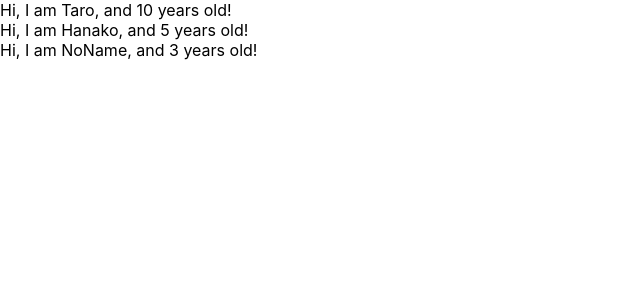
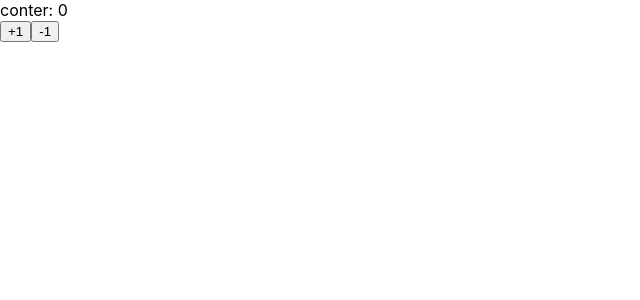
Before and after one commit to cptskgjG/udemy-react-redux-crud-application2, a React (Create React App) app: page / in a window 1280 px wide. Shown: the top 300 px of the page, without its empty margins (0-640 px from the left). Built offline with nearby package versions, Linux system fonts and the light colour scheme.

Commit message:
learn state and setState

```diff
--- a/src/App.js
+++ b/src/App.js
@@ -1,32 +1,30 @@
-import React from 'react';
-import PropTypes from 'prop-types';
+import React, { Component } from 'react';
 
-const App = () => {
-  const profiles = [
-    { name: "Taro", age: 10 },
-    { name: "Hanako", age: 5 },
-    { name: "NoName", age: 3 }
-  ]
+const App = () => <Counter></Counter>
 
-  return (
-    <div>
-    {
-      profiles.map((profile, index) => {
-        return <User name={profile.name} age={profile.age} key={index}/>
+class Counter extends Component {
+  constructor(props) {
+    super(props)
+    this.state = { count: 0 }
+  }
 
-      })
-    }
-    </div>
-  )
-}
+  handlePlusButton = () => {
+    this.setState({ count: this.state.count + 1})
+  }
 
-const User = (props) => {
-  return <div>Hi, I am {props.name}, and {props.age} years old!</div>
-}
+  handleMinusButton = () => {
+    this.setState({ count: this.state.count - 1})
+  }
 
-User.propTypes = {
-  name: PropTypes.string,
-  age: PropTypes.number.isRequired
+  render() {
+    return (
+      <React.Fragment>
+        <div>conter: { this.state.count }</div>
+        <button onClick={this.handlePlusButton}>+1</button>
+        <button onClick={this.handleMinusButton}>-1</button>
+      </React.Fragment>
+    )
+  }
 }
 
 export default App;
```
